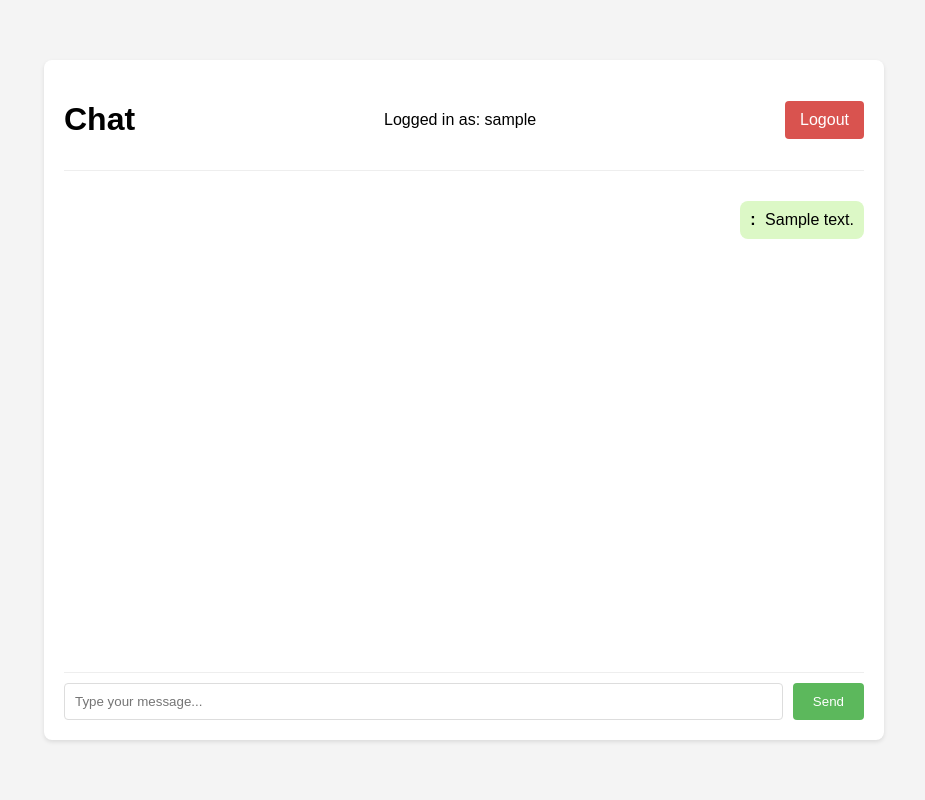
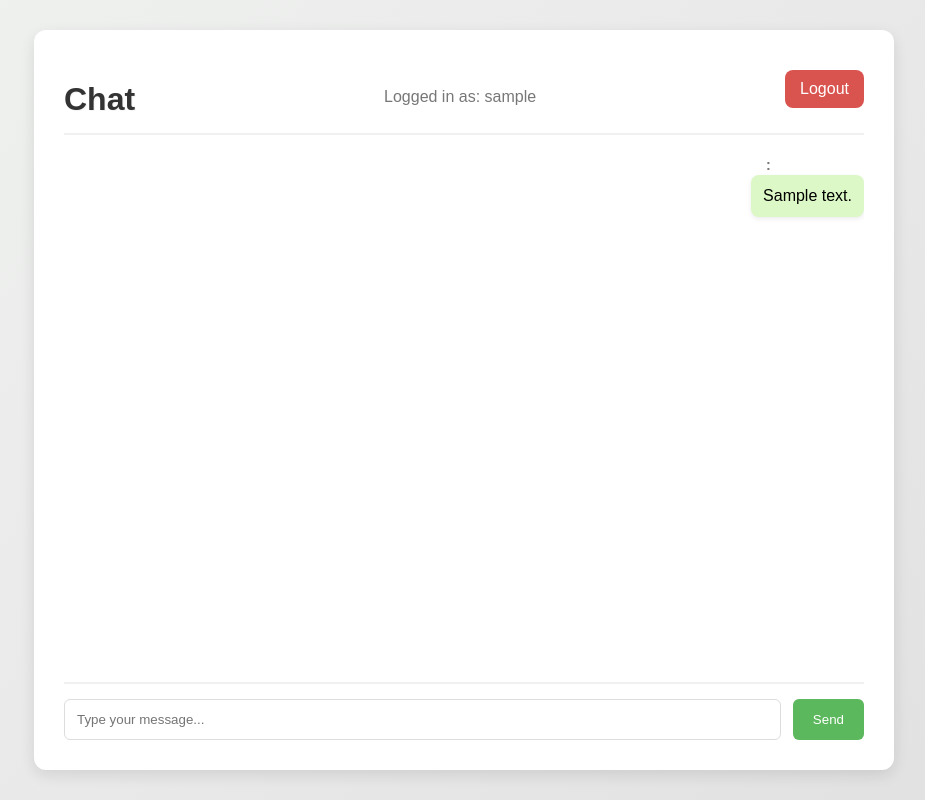
Before and after one commit to carljohnvillavito/messenger-app, a Node server app: template views/chat.ejs in a window 1280 px wide. Shown: the whole page, without its empty margins (176-1101 px from the left). Run offline with Node 20, Linux system fonts and the light colour scheme; the template is opened without the code that fills it: values that come from a table or form of the project are taken from there, others are empty; tables that the repository leaves empty hold one stand-in row (values such as "Sample post"); some libraries are stand-ins or nearby versions.

Commit message:
Update style.css

```diff
--- a/public/css/style.css
+++ b/public/css/style.css
@@ -1,9 +1,9 @@
 /* public/css/style.css */
 body {
-    font-family: sans-serif;
+    font-family: 'Arial', sans-serif;
     margin: 0;
     padding: 0;
-    background-color: #f4f4f4;
+    background: linear-gradient(135deg, #f0f2f0, #e0e0e0); /* Light gradient background */
     display: flex;
     justify-content: center;
     align-items: center;
@@ -44,101 +58,162 @@
 }
 
 .container .error {
-    color: red;
-    margin-bottom: 10px;
+    color: #e74c3c;
+    margin-bottom: 15px;
+    padding: 10px;
+    background-color: #fde7e5;
+    border-radius: 6px;
 }
+
 
 /* Chat styles */
 .chat-container {
-    width: 80%;
+    width: 90%;
     max-width: 800px;
     background: #fff;
-    border-radius: 8px;
-    box-shadow: 0 2px 4px rgba(0, 0, 0, 0.1);
-    padding: 20px;
+    border-radius: 12px;
+    box-shadow: 0 5px 15px rgba(0, 0, 0, 0.1);
+    padding: 30px;
     display: flex;
     flex-direction: column;
-    height: 80vh; /* Set a specific height for the chat */
+    height: 85vh;
+    transition: box-shadow 0.3s ease;
+}
+
+.chat-container:hover {
+     box-shadow: 0 8px 20px rgba(0, 0, 0, 0.2);
 }
 
 .chat-header {
     display: flex;
     justify-content: space-between;
     align-items: center;
-    margin-bottom: 20px;
-    border-bottom: 1px solid #eee;
-    padding-bottom: 10px;
+    margin-bottom: 25px;
+    border-bottom: 2px solid #f0f0f0;
+    padding-bottom: 15px;
+}
+
+.chat-header h1 {
+    color: #333;
+    margin-bottom: 0; /* Remove default margin */
+    font-size: 2em;
+    text-shadow: 1px 1px 1px rgba(0, 0, 0, 0.05);
+}
+
+.chat-header p {
+  margin-bottom: 0;
+  color: #777;
 }
 
 .messages-container {
     flex-grow: 1;
-    overflow-y: auto; /* Scroll only if overflow */
+    overflow-y: auto;
     display: flex;
     flex-direction: column;
-    padding: 10px 0;
+    padding: 15px 0;
+    scrollbar-width: thin;
+    scrollbar-color: #aaa #eee;
+}
+
+.messages-container::-webkit-scrollbar {
+  width: 8px;
+}
+
+.messages-container::-webkit-scrollbar-thumb {
+  background-color: #aaa;
+  border-radius: 5px;
+}
+
+.messages-container::-webkit-scrollbar-track {
+    background-color: #eee;
+    border-radius: 5px;
 }
 
 .message {
-    padding: 10px;
+    padding: 12px;
     border-radius: 8px;
-    margin-bottom: 10px;
-    max-width: 70%;
+    margin-bottom: 12px;
+    max-width: 75%;
     word-wrap: break-word;
+    box-shadow: 0 2px 5px rgba(0, 0, 0, 0.08);
+    transition: background-color 0.3s ease;
+    position: relative; /* Position for sender name */
 }
 
 .message-sent {
     background-color: #dcf8c6;
-    align-self: flex-end; /* Align sent messages to the right */
+    align-self: flex-end;
 }
 
 .message-received {
     background-color: #e5e5ea;
-    align-self: flex-start; /* Align received messages to the left */
+    align-self: flex-start;
 }
 
+
+.message-sent:hover, .message-received:hover {
+    background-color: #e0e0e0;
+}
 .message-form {
     display: flex;
-    margin-top: 20px;
-    border-top: 1px solid #eee;
-    padding-top: 10px;
+    margin-top: 25px;
+    border-top: 2px solid #f0f0f0;
+    padding-top: 15px;
 }
 
 .message-form input {
     flex-grow: 1;
-    padding: 10px;
+    padding: 12px;
     border: 1px solid #ddd;
-    border-radius: 4px;
-    margin-right: 10px;
+    border-radius: 6px;
+    margin-right: 12px;
+    transition: border-color 0.3s ease;
+}
+
+.message-form input:focus {
+    border-color: #5cb85c;
+    outline: none;
 }
 
 .message-form button {
-    padding: 10px 20px;
+    padding: 12px 20px;
     background-color: #5cb85c;
     color: white;
     border: none;
-    border-radius: 4px;
+    border-radius: 6px;
     cursor: pointer;
+    transition: background-color 0.3s ease;
 }
 
 .message-form button:hover {
     background-color: #4cae4c;
 }
 
+
 .logout-btn {
     background-color: #d9534f;
     color: white;
     border: none;
     padding: 10px 15px;
-    border-radius: 4px;
+    border-radius: 8px;
     cursor: pointer;
     text-decoration: none;
+    transition: background-color 0.3s ease;
 }
 
 .logout-btn:hover {
     background-color: #c9302c;
 }
 
-.sender-name{
-  font-weight: bold;
-  margin-right: 5px;
+
+.sender-name {
+    font-weight: bold;
+    margin-right: 5px;
+    position: absolute; /* Position the sender name */
+    top: -18px;
+    left: 10px;
+    font-size: 0.9em;
+    color: #777;
+    background: white;
+    padding: 0px 5px;
 }
```
Also changed, not shown: other parts of public/css/style.css (+23 -9 lines).
